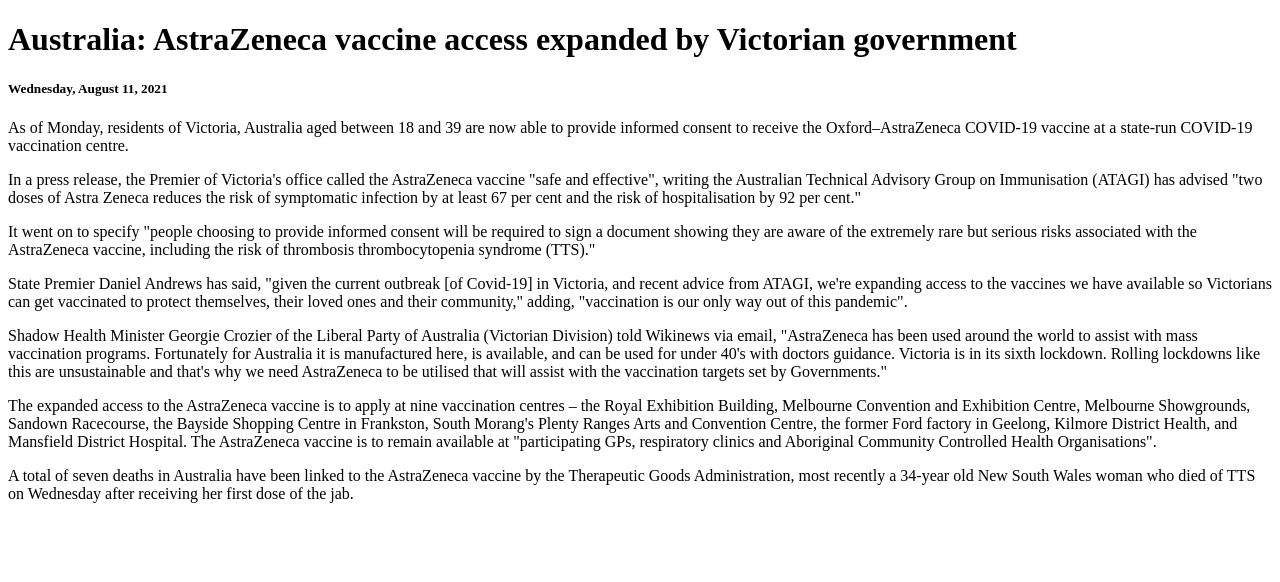
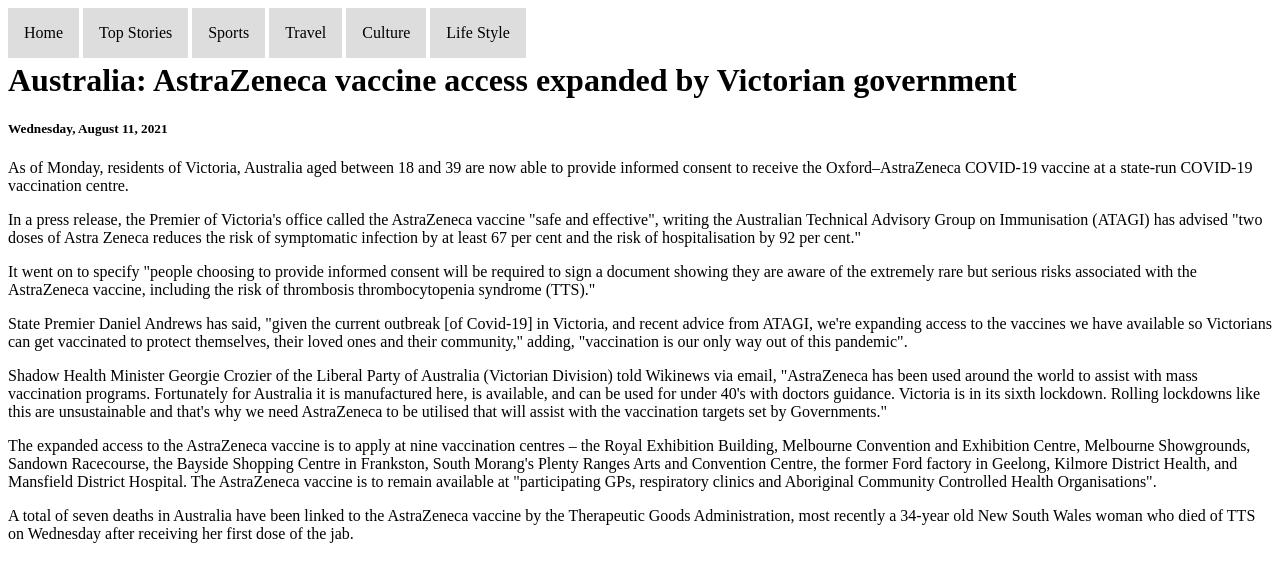
Before and after one commit to jjchandru/rwd, a plain HTML site: page index.html in a window 1280 px wide. Drawn offline with Linux system fonts and the light colour scheme.

Commit message:
Included navigation items

```diff
--- a/index.html
+++ b/index.html
@@ -1,9 +1,33 @@
 <!DOCTYPE html>
 <html>
     <head>
-        <!--<meta name="viewport" content="width=device-width, initial-scale=1">-->
+        <!-- <meta name="viewport" content="width=device-width, initial-scale=1"> -->
+        <style>
+            div {
+                float: left;
+                padding: 1rem;
+                margin-right: 0.25rem;
+                margin-bottom: 0.25rem;
+                background-color: #DDD;
+                /* font-size: 3rem; */
+            }
+            nav {
+                width: 100%
+            }
+            h1 {
+                clear: both
+            }
+        </style>
     </head>
     <body>
+        <nav>
+            <div>Home</div>
+            <div>Top Stories</div>
+            <div>Sports</div>
+            <div>Travel</div>
+            <div>Culture</div>
+            <div>Life Style</div>
+        </nav>
         <h1>Australia: AstraZeneca vaccine access expanded by Victorian government</h1>
         <h5>Wednesday, August 11, 2021</h5>
         <p>As of Monday, residents of Victoria, Australia aged between 18 and 39 are now able to provide informed consent to receive the Oxford–AstraZeneca COVID-19 vaccine at a state-run COVID-19 vaccination centre.</p>
```
